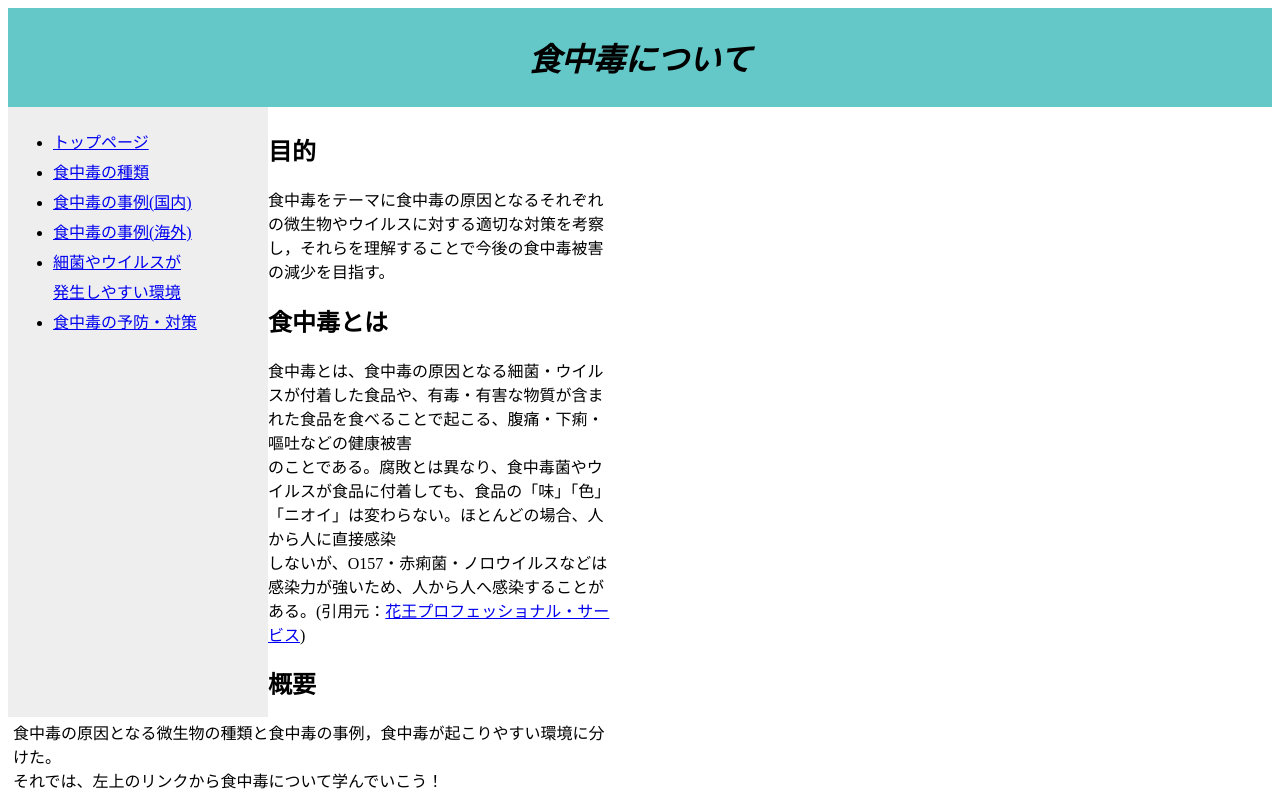
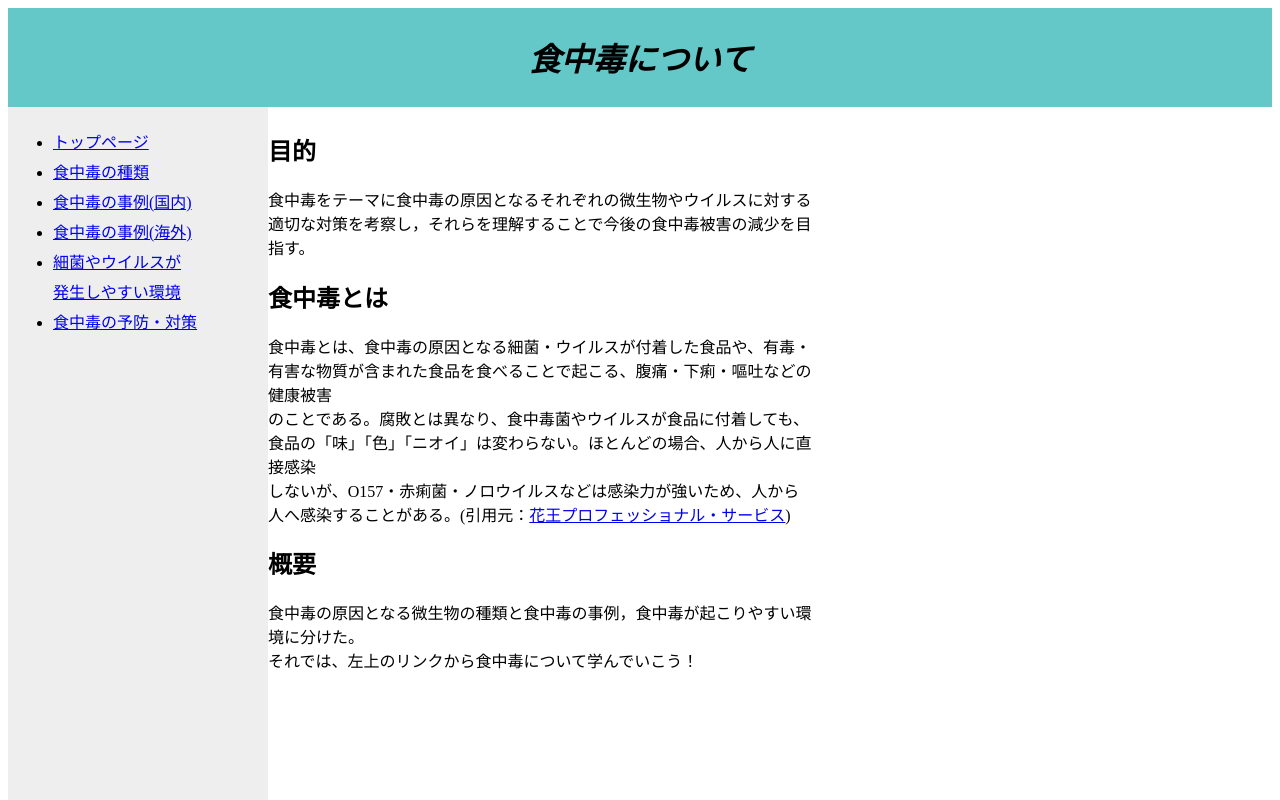
Before and after one commit to ryuju2059141/ryuju2059141top.gifthub.io, a plain HTML site: page index.html in a window 1280 px wide. Shown: the top 800 px of the page. Drawn offline with Linux system fonts and the light colour scheme.

Commit message:
Update index.html

```diff
--- a/index.html
+++ b/index.html
@@ -9,13 +9,13 @@
 #nav {
     line-height:30px;
     background-color:#eeeeee;
-    height:600px;
+    height:800px;
     width:250px;
         float:left;
     padding:5px;
 }
 #section{
-	width:600px;
+	width:800px;
 	float:center;
         padding:5px;
 }
```
